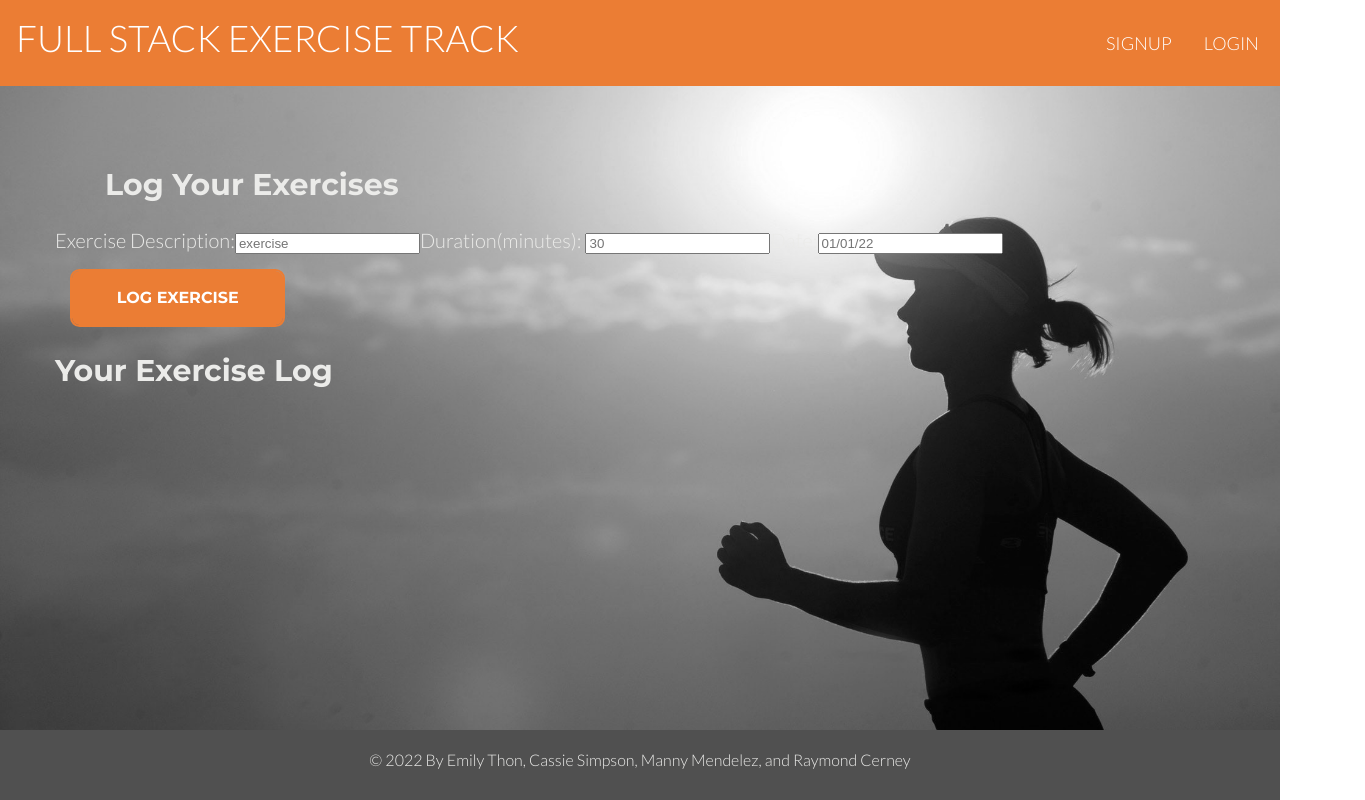
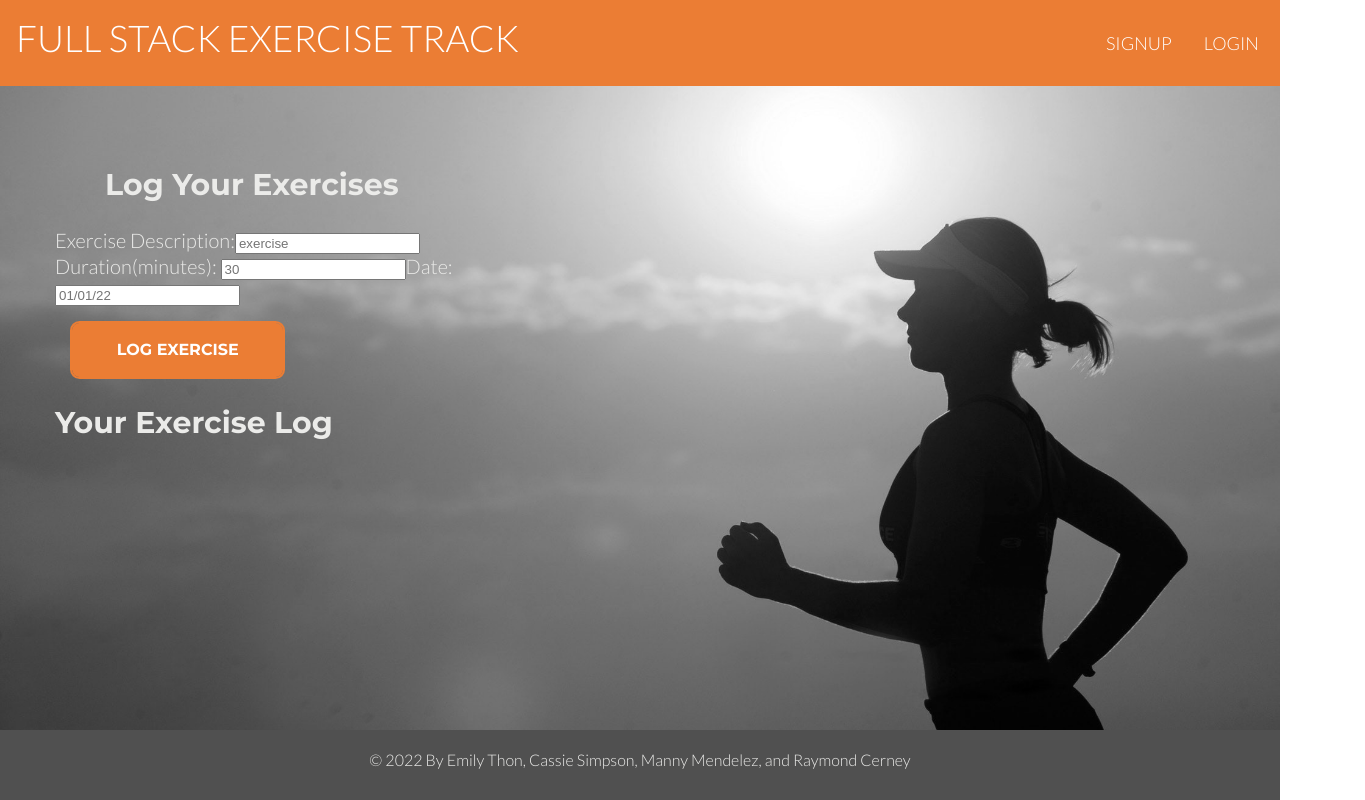
Before and after one commit to mmelendez3/Full_Stack_Exercise_Track, a React (Create React App) app in the folder client/: page /log in a window 1280 px wide. Shown: the whole page, 1365 px wide, since content can reach past the window. Built offline with nearby package versions, Linux system fonts and the light colour scheme.

Commit message:
fix width

```diff
--- a/client/src/index.css
+++ b/client/src/index.css
@@ -112,7 +112,7 @@ h6 {
 }
 
 .log-container {
-  width: 100%;
+
 }
 
 .form-inline {
@@ -177,13 +177,6 @@ h6 {
   border-radius: 0.6em;
   color: #e74c3c;
   cursor: pointer;
-  /* display: -webkit-box;
-    display: -webkit-flex;
-    display: -ms-flexbox;
-    display: flex;
-    -webkit-align-self: center;
-        -ms-flex-item-align: center;
-            align-self: center; */
   font-size: 1rem;
   font-weight: 400;
   line-height: 1;
@@ -218,7 +211,8 @@ footer {
   height: 50px;
   color: var(--quatrinary);
   padding-top: 20px;
-  position: fixed;
+  margin: 0 auto;
+  position: absolute;
   bottom: 0;
   text-align: center;
   background-color: var(--tertiary);
```
